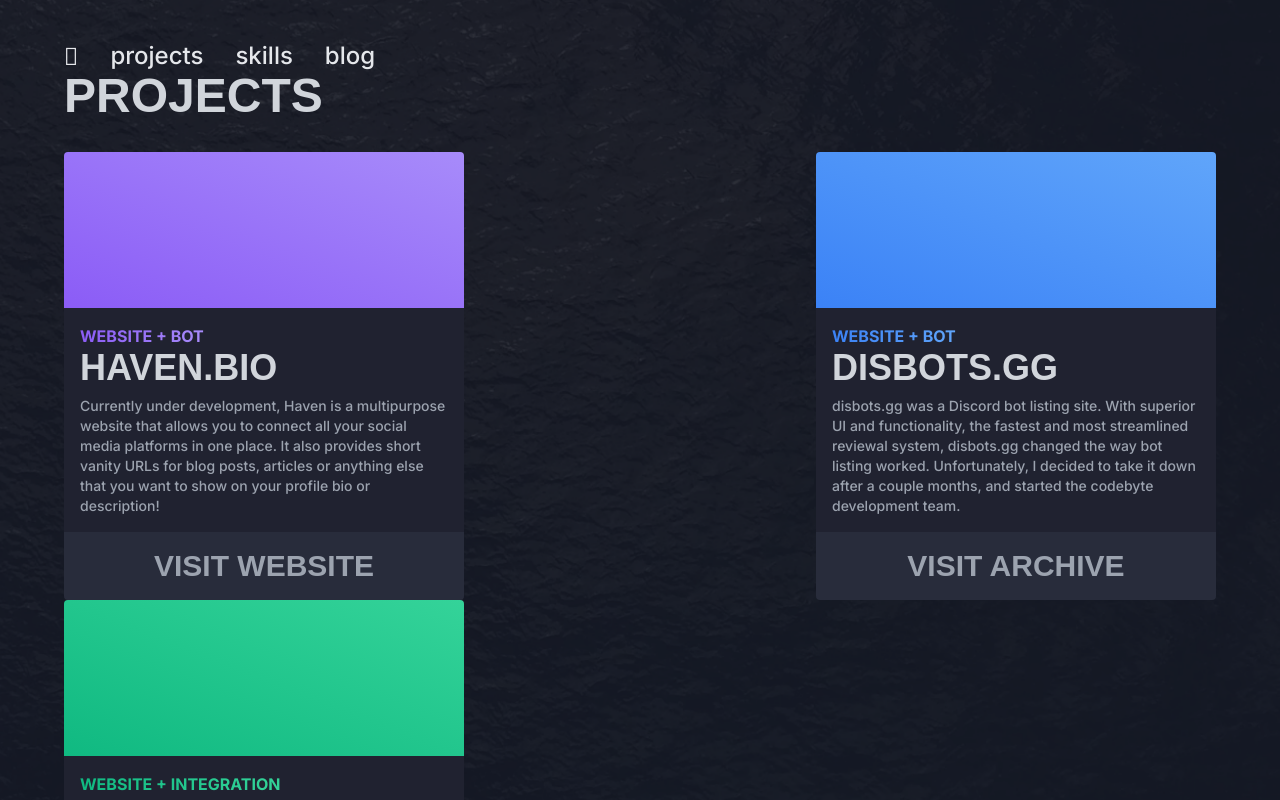
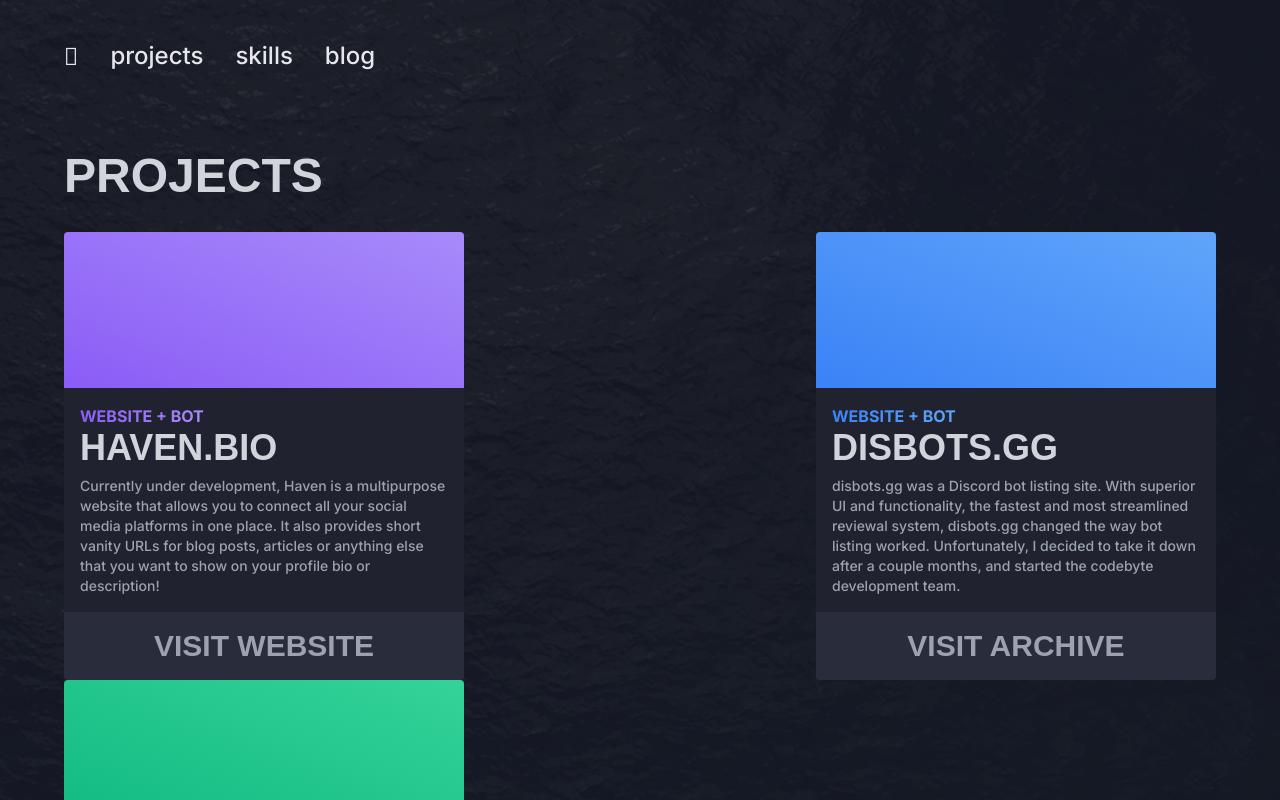
Before and after one commit to kevinjosethomas/kevinjosethomas, a Next.js app: page /projects in a window 1280 px wide. Shown: the top 800 px of the page. Built offline with nearby package versions, Linux system fonts and the light colour scheme; a web font is replaced by a local one.

Commit message:
Updated margins and padding

```diff
--- a/src/pages/projects.js
+++ b/src/pages/projects.js
@@ -6,7 +6,7 @@
 
   return (
     <Default>
-      <div className="flex flex-col items-start justify-center xl:px-16 2xl:px-52 h-full w-full">
+      <div className="flex flex-col items-start justify-center my-20 xl:px-16 2xl:px-52 w-full h-full">
         <span className="mb-4 font-proxima font-bold text-5xl text-gray-300">PROJECTS</span>
         <div className="mt-4 flex flex-row items-center justify-between flex-wrap w-full">
           <Project
```
